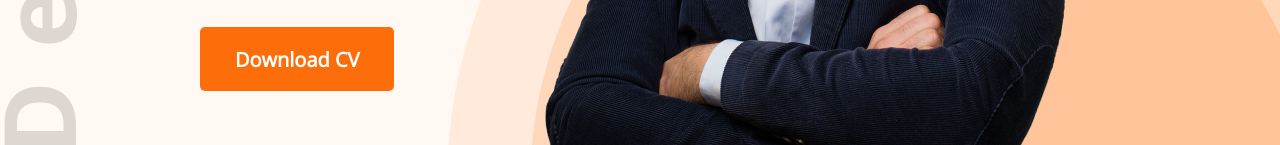
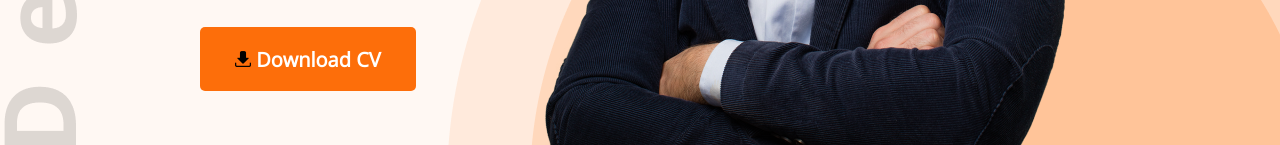
Before and after one commit to mohosin07gmail/developer-portfolio, a plain HTML site: page index.html in a window 1280 px wide. Shown: the part 655-800 px from the top of the page. Drawn offline with nearby package versions, Linux system fonts and the light colour scheme.

Commit message:
added download icon

```diff
--- a/index.html
+++ b/index.html
@@ -24,7 +24,7 @@
                 <h3 class="banner-sub-title">Hi, I am</h3>
                 <h1 class="banner-title">Mary Hardy</h1>
                 <p class="banner-description">Shot what able cold new see hold.Friendly as an betrayed formerly he. Morning because as to society behaved moments.</p>
-                <button class="btn-primary">Download CV</button>
+                <button class="btn-primary"><img src="images/icons/download-icon.png" alt=""> Download CV</button>
             </div>
             <img src="images/hardy.png" alt="">
         </div>
@@ -131,7 +131,7 @@
                 </div>
             </div>
             <div class="resume-button">
-                <button class="btn-primary">Download CV</button>
+                <button class="btn-primary"><img src="images/icons/download-icon.png" alt=""> Download CV</button>
             </div>
         </section>
         <!-- contact section -->
```
Also changed, not shown: images/icons/download-icon.png (added).
